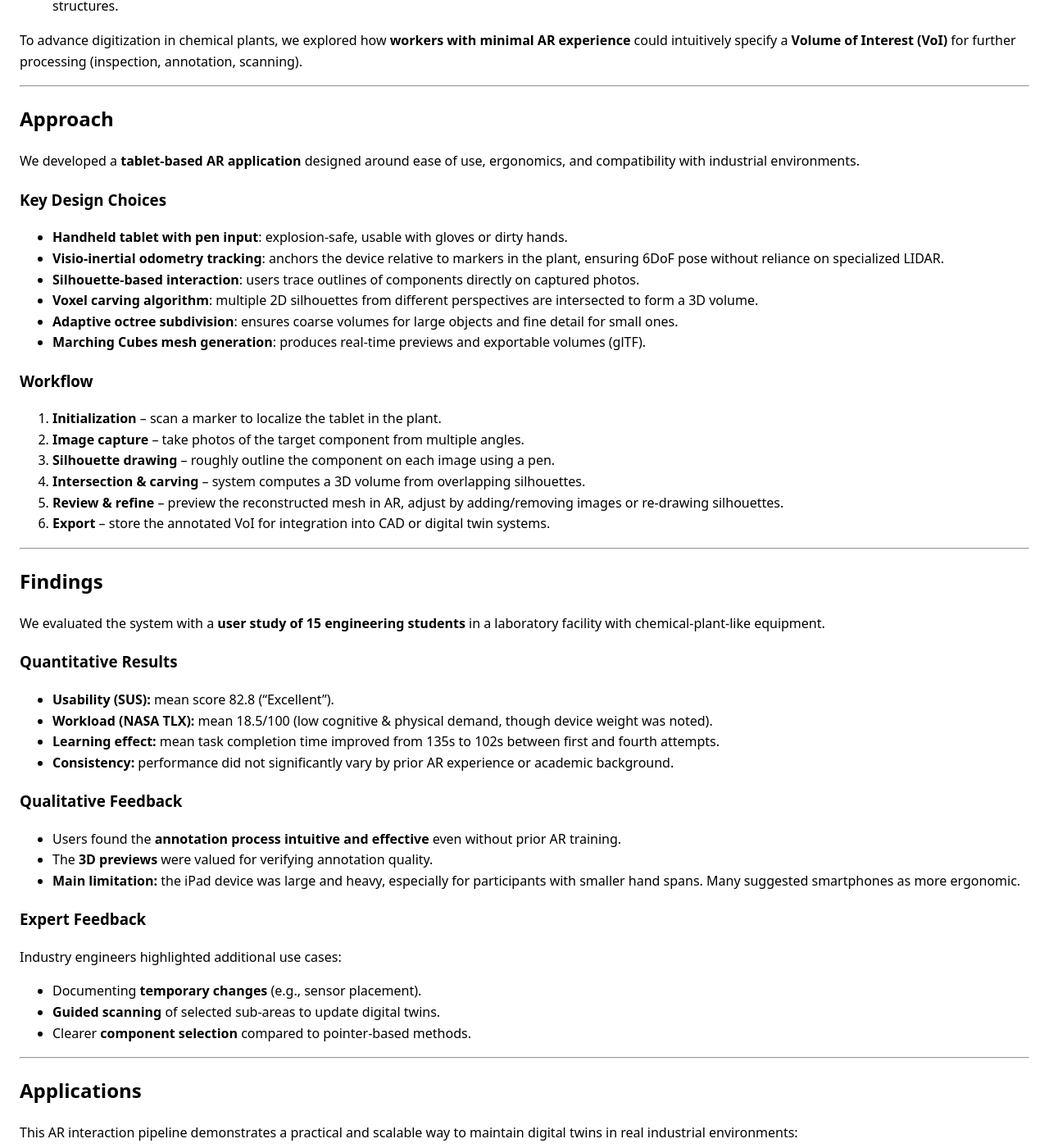
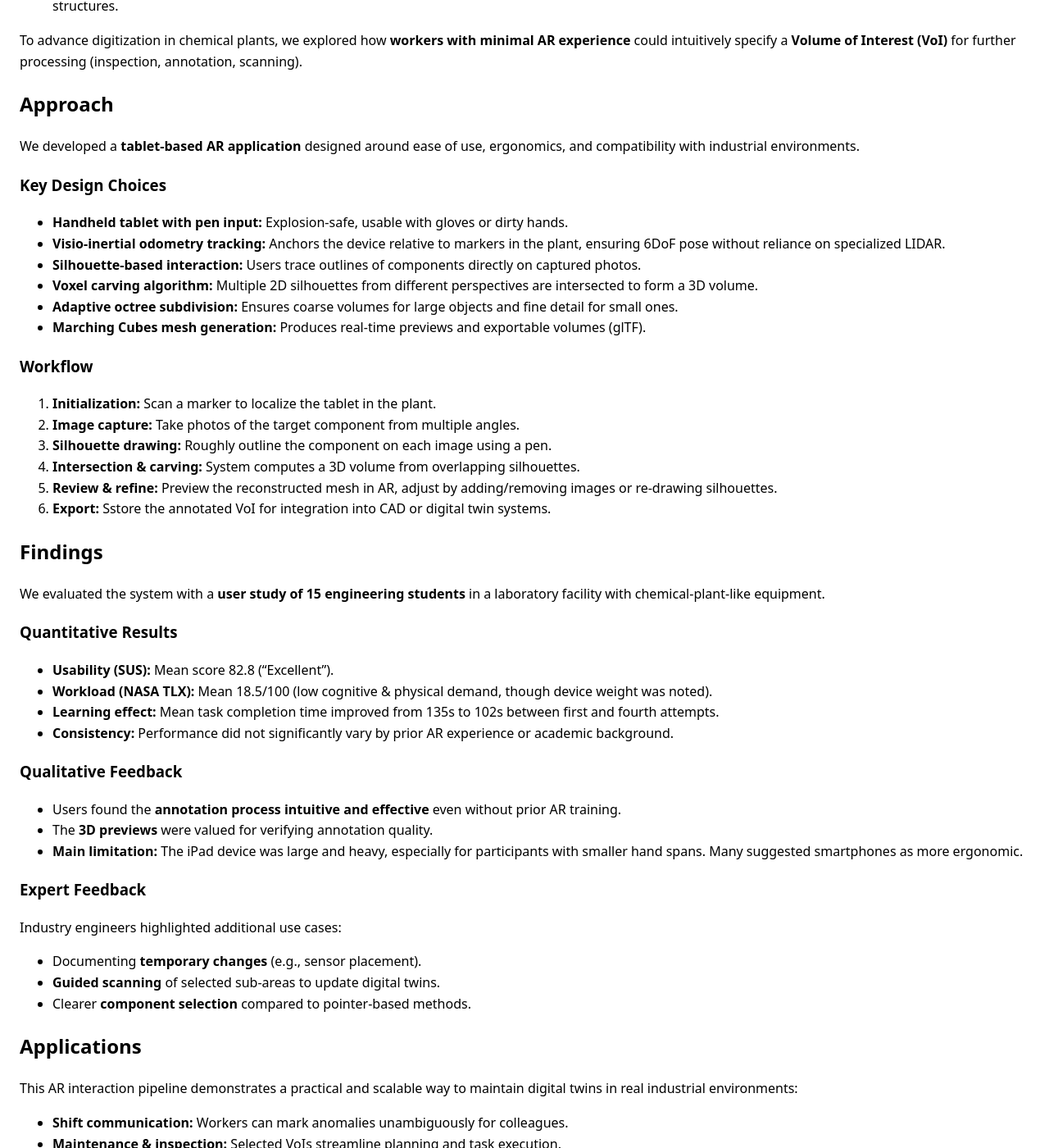
Before and after one commit to Jack-Klusmann/jack-klusmann.github.io, a Jekyll site: the page built from _projects/maintaining_digital_twins_with_ar.md, in a window 1280 px wide and 1400 px high, scrolled down 442 px. Shown: the whole window at 82% size. Built offline with Jekyll 4.4.1, drawn with Linux system fonts in a browser that asks for light colours; some of the changed text lies outside the part shown.

```diff
--- a/_projects/maintaining_digital_twins_with_ar.md
+++ b/_projects/maintaining_digital_twins_with_ar.md
@@ -17,42 +17,38 @@ Creating and maintaining **digital twins** of industrial facilities promises eff
 
 To advance digitization in chemical plants, we explored how **workers with minimal AR experience** could intuitively specify a **Volume of Interest (VoI)** for further processing (inspection, annotation, scanning).
 
----
-
 ## Approach
 We developed a **tablet-based AR application** designed around ease of use, ergonomics, and compatibility with industrial environments.
 
 ### Key Design Choices
-- **Handheld tablet with pen input**: explosion-safe, usable with gloves or dirty hands.
-- **Visio-inertial odometry tracking**: anchors the device relative to markers in the plant, ensuring 6DoF pose without reliance on specialized LIDAR.
-- **Silhouette-based interaction**: users trace outlines of components directly on captured photos.
-- **Voxel carving algorithm**: multiple 2D silhouettes from different perspectives are intersected to form a 3D volume.
-- **Adaptive octree subdivision**: ensures coarse volumes for large objects and fine detail for small ones.
-- **Marching Cubes mesh generation**: produces real-time previews and exportable volumes (glTF).
+- **Handheld tablet with pen input:** Explosion-safe, usable with gloves or dirty hands.
+- **Visio-inertial odometry tracking:** Anchors the device relative to markers in the plant, ensuring 6DoF pose without reliance on specialized LIDAR.
+- **Silhouette-based interaction:** Users trace outlines of components directly on captured photos.
+- **Voxel carving algorithm:** Multiple 2D silhouettes from different perspectives are intersected to form a 3D volume.
+- **Adaptive octree subdivision:** Ensures coarse volumes for large objects and fine detail for small ones.
+- **Marching Cubes mesh generation:** Produces real-time previews and exportable volumes (glTF).
 
 ### Workflow
-1. **Initialization** – scan a marker to localize the tablet in the plant.
-2. **Image capture** – take photos of the target component from multiple angles.
-3. **Silhouette drawing** – roughly outline the component on each image using a pen.
-4. **Intersection & carving** – system computes a 3D volume from overlapping silhouettes.
-5. **Review & refine** – preview the reconstructed mesh in AR, adjust by adding/removing images or re-drawing silhouettes.
-6. **Export** – store the annotated VoI for integration into CAD or digital twin systems.
-
----
+1. **Initialization:** Scan a marker to localize the tablet in the plant.
+2. **Image capture:** Take photos of the target component from multiple angles.
+3. **Silhouette drawing:** Roughly outline the component on each image using a pen.
+4. **Intersection & carving:** System computes a 3D volume from overlapping silhouettes.
+5. **Review & refine:** Preview the reconstructed mesh in AR, adjust by adding/removing images or re-drawing silhouettes.
+6. **Export:** Sstore the annotated VoI for integration into CAD or digital twin systems.
 
 ## Findings
 We evaluated the system with a **user study of 15 engineering students** in a laboratory facility with chemical-plant-like equipment.
 
 ### Quantitative Results
-- **Usability (SUS):** mean score 82.8 (“Excellent”).
-- **Workload (NASA TLX):** mean 18.5/100 (low cognitive & physical demand, though device weight was noted).
-- **Learning effect:** mean task completion time improved from 135s to 102s between first and fourth attempts.
-- **Consistency:** performance did not significantly vary by prior AR experience or academic background.
+- **Usability (SUS):** Mean score 82.8 (“Excellent”).
+- **Workload (NASA TLX):** Mean 18.5/100 (low cognitive & physical demand, though device weight was noted).
+- **Learning effect:** Mean task completion time improved from 135s to 102s between first and fourth attempts.
+- **Consistency:** Performance did not significantly vary by prior AR experience or academic background.
 
 ### Qualitative Feedback
 - Users found the **annotation process intuitive and effective** even without prior AR training.
 - The **3D previews** were valued for verifying annotation quality.
-- **Main limitation:** the iPad device was large and heavy, especially for participants with smaller hand spans. Many suggested smartphones as more ergonomic.
+- **Main limitation:** The iPad device was large and heavy, especially for participants with smaller hand spans. Many suggested smartphones as more ergonomic.
 
 ### Expert Feedback
 Industry engineers highlighted additional use cases:
@@ -60,16 +56,14 @@ Industry engineers highlighted additional use cases:
 - **Guided scanning** of selected sub-areas to update digital twins.
 - Clearer **component selection** compared to pointer-based methods.
 
----
-
 ## Applications
 This AR interaction pipeline demonstrates a practical and scalable way to maintain digital twins in real industrial environments:
 
-- **Shift communication:** workers can mark anomalies unambiguously for colleagues.
-- **Maintenance & inspection:** selected VoIs streamline planning and task execution.
+- **Shift communication:** Workers can mark anomalies unambiguously for colleagues.
+- **Maintenance & inspection:** Selected VoIs streamline planning and task execution.
 - **Digital twin updates:** VoIs define scan regions, enabling targeted scanning and annotation.
-- **Documentation:** spatially contextual records of temporary sensors, replaced parts, or modifications.
-- **Selection tool:** more robust than single-point picking in complex assemblies.
+- **Documentation:** Spatially contextual records of temporary sensors, replaced parts, or modifications.
+- **Selection tool:** More robust than single-point picking in complex assemblies.
 
 ### Future Directions
 - Integration into full **immersive digital twin interfaces** for chemical plants.
@@ -78,9 +72,36 @@ This AR interaction pipeline demonstrates a practical and scalable way to mainta
 - **Guided navigation & safety monitoring** to reduce risk in constrained plant environments.
 - Potential use of **neural radiance fields** for large-scale localization.
 
----
+## Media
+
+### Application Workflow
+![VOI Workflow Step 1](/assets/voi/voi_1.png)
+*Initialization: marker scan for device localization.*
+
+![VOI Workflow Step 2](/assets/voi/voi_2.png)
+*Capturing images of the component from multiple angles.*
+
+![VOI Workflow Step 3](/assets/voi/voi_3.png)
+*Tracing component silhouettes directly on the tablet.*
+
+![VOI Workflow Step 4](/assets/voi/voi_4.png)
+*Intersecting multiple silhouettes to carve out a 3D volume.*
+
+![VOI Workflow Step 5](/assets/voi/voi_5.png)
+*Previewing the reconstructed volume as a voxel representation.*
+
+![VOI Workflow Step 6](/assets/voi/voi_6.png)
+*Adaptive refinement of volume using octree subdivision.*
+
+![VOI Workflow Step 7](/assets/voi/voi_7.png)
+*Exporting the generated mesh (e.g., glTF format) for integration with CAD/digital twins.*
+
+### User Study & Results
+![VOI Workflow Step 8](/assets/voi/voi_8.png)
+*Example annotated plant components (small, medium, large) used in the user study.*
+
+![VOI Workflow Step 9](/assets/voi/voi_9.png)
+*User interface and AR visualization of a completed Volume of Interest.*
 
 **Links:**
 [IEEE ISMAR 2023 Paper](https://ieeexplore.ieee.org/document/10308192)
-
-## Media
```
Also changed, not shown: assets/voi/voi_1.png (added), assets/voi/voi_2.png (added), assets/voi/voi_3.png (added), assets/voi/voi_4.png (added), assets/voi/voi_5.png (added), assets/voi/voi_6.png (added), assets/voi/voi_7.png (added), assets/voi/voi_8.png (added), 2 other files.
